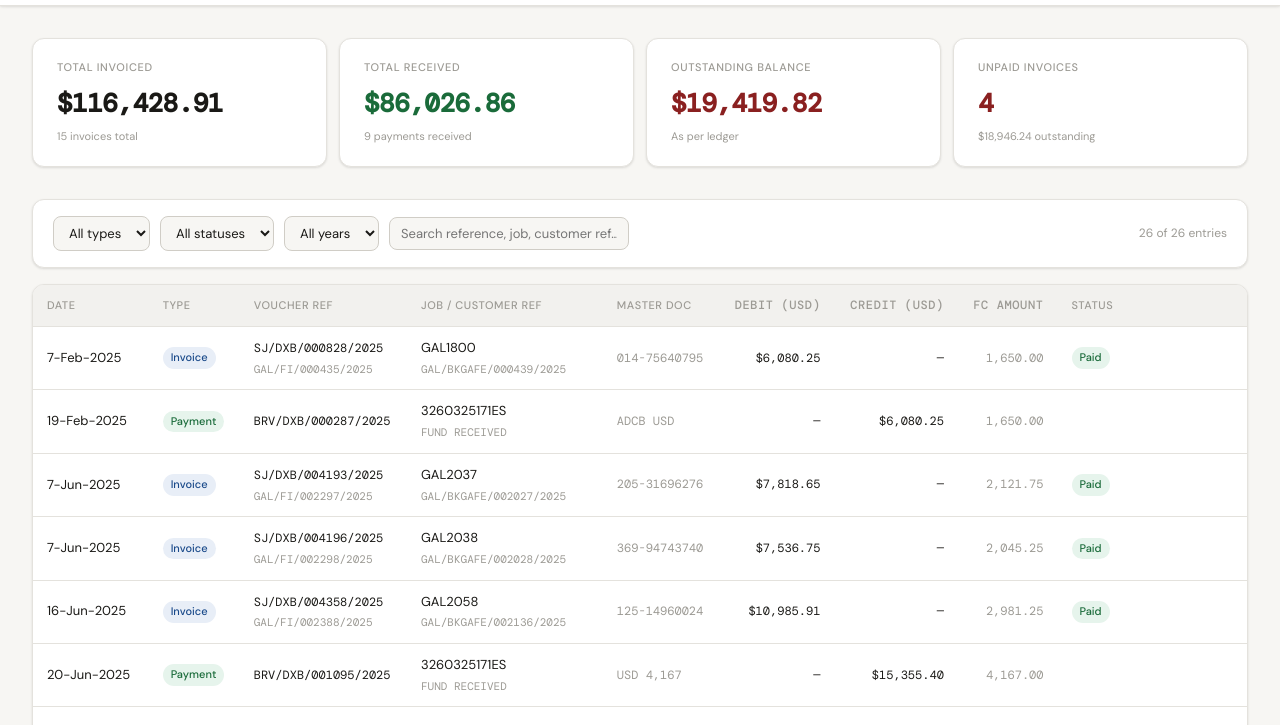
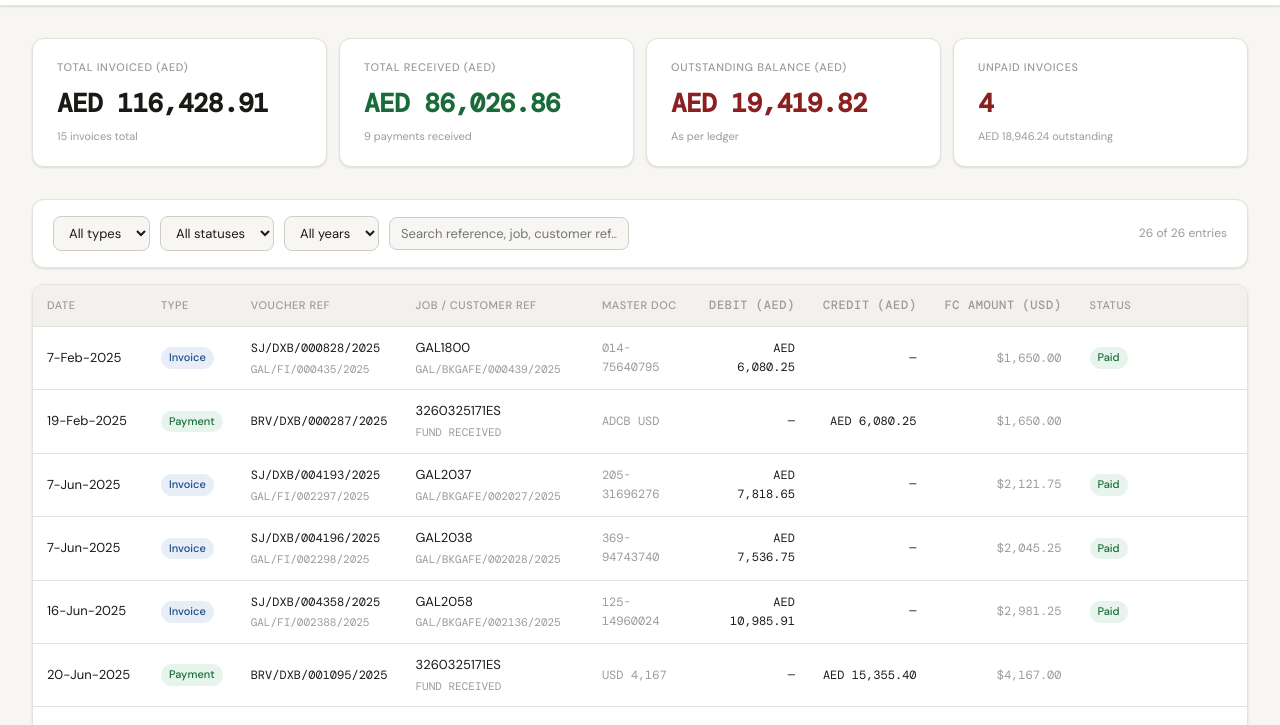
Before and after one commit to umarwmode/galeonaccount, a plain HTML site: page index.html in a window 1280 px wide. Shown: the part 55-780 px from the top of the page. Drawn offline with nearby package versions, Linux system fonts and the light colour scheme.

Commit message:
Change currency labels from USD to AED

```diff
--- a/index.html
+++ b/index.html
@@ -249,17 +249,17 @@
 <main>
   <div class="summary">
     <div class="card">
-      <div class="card-label">Total Invoiced</div>
+      <div class="card-label">Total Invoiced (AED)</div>
       <div class="card-value" id="s-invoiced">—</div>
       <div class="card-sub" id="s-inv-count">—</div>
     </div>
     <div class="card">
-      <div class="card-label">Total Received</div>
+      <div class="card-label">Total Received (AED)</div>
       <div class="card-value success" id="s-paid">—</div>
       <div class="card-sub" id="s-pay-count">—</div>
     </div>
     <div class="card">
-      <div class="card-label">Outstanding Balance</div>
+      <div class="card-label">Outstanding Balance (AED)</div>
       <div class="card-value danger" id="s-balance">—</div>
       <div class="card-sub">As per ledger</div>
     </div>
@@ -301,9 +301,9 @@
           <th>Voucher ref</th>
           <th>Job / Customer ref</th>
           <th>Master doc</th>
-          <th class="num">Debit (USD)</th>
-          <th class="num">Credit (USD)</th>
-          <th class="num">FC amount</th>
+          <th class="num">Debit (AED)</th>
+          <th class="num">Credit (AED)</th>
+          <th class="num">FC amount (USD)</th>
           <th>Status</th>
           <th></th>
         </tr>
@@ -364,19 +364,19 @@
           </select>
         </div>
         <div class="form-group">
-          <label for="f-debit">Debit (USD)</label>
+          <label for="f-debit">Debit (AED)</label>
           <input type="number" id="f-debit" placeholder="0.00" step="0.01" min="0" />
         </div>
         <div class="form-group">
-          <label for="f-credit">Credit (USD)</label>
+          <label for="f-credit">Credit (AED)</label>
           <input type="number" id="f-credit" placeholder="0.00" step="0.01" min="0" />
         </div>
         <div class="form-group">
-          <label for="f-fcdebit">FC debit</label>
+          <label for="f-fcdebit">FC debit (USD)</label>
           <input type="number" id="f-fcdebit" placeholder="0.00" step="0.01" min="0" />
         </div>
         <div class="form-group">
-          <label for="f-fccredit">FC credit</label>
+          <label for="f-fccredit">FC credit (USD)</label>
           <input type="number" id="f-fccredit" placeholder="0.00" step="0.01" min="0" />
         </div>
       </div>
@@ -425,12 +425,12 @@ let editingId = null;
 
 function fmt(n) {
   if (!n || n === 0) return '—';
-  return '$' + Number(n).toLocaleString('en-US', { minimumFractionDigits: 2, maximumFractionDigits: 2 });
+  return 'AED ' + Number(n).toLocaleString('en-US', { minimumFractionDigits: 2, maximumFractionDigits: 2 });
 }
 function fmtFC(d, c) {
   const v = d > 0 ? d : c > 0 ? c : 0;
   if (!v) return '—';
-  return Number(v).toLocaleString('en-US', { minimumFractionDigits: 2, maximumFractionDigits: 2 });
+  return '$' + Number(v).toLocaleString('en-US', { minimumFractionDigits: 2, maximumFractionDigits: 2 });
 }
 function fmtDate(d) {
   if (!d) return '';
@@ -447,13 +447,13 @@ function updateSummary() {
   const totalPaid = payments.reduce((s, r) => s + (r.credit || 0), 0);
   const unpaidAmt = unpaid.reduce((s, r) => s + (r.debit || 0), 0);
 
-  document.getElementById('s-invoiced').textContent = '$' + totalInvoiced.toLocaleString('en-US', { minimumFractionDigits: 2, maximumFractionDigits: 2 });
+  document.getElementById('s-invoiced').textContent = 'AED ' + totalInvoiced.toLocaleString('en-US', { minimumFractionDigits: 2, maximumFractionDigits: 2 });
   document.getElementById('s-inv-count').textContent = invoices.length + ' invoices total';
-  document.getElementById('s-paid').textContent = '$' + totalPaid.toLocaleString('en-US', { minimumFractionDigits: 2, maximumFractionDigits: 2 });
+  document.getElementById('s-paid').textContent = 'AED ' + totalPaid.toLocaleString('en-US', { minimumFractionDigits: 2, maximumFractionDigits: 2 });
   document.getElementById('s-pay-count').textContent = payments.length + ' payments received';
-  document.getElementById('s-balance').textContent = '$19,419.82';
+  document.getElementById('s-balance').textContent = 'AED 19,419.82';
   document.getElementById('s-unpaid').textContent = unpaid.length;
-  document.getElementById('s-unpaid-amt').textContent = '$' + unpaidAmt.toLocaleString('en-US', { minimumFractionDigits: 2, maximumFractionDigits: 2 }) + ' outstanding';
+  document.getElementById('s-unpaid-amt').textContent = 'AED ' + unpaidAmt.toLocaleString('en-US', { minimumFractionDigits: 2, maximumFractionDigits: 2 }) + ' outstanding';
 }
 
 function renderTable() {
@@ -609,7 +609,7 @@ function deleteEntry(id) {
 }
 
 function exportCSV() {
-  const headers = ['Date','Type','Voucher Ref','ARAP Ref','Job No','Customer Ref','Master Doc','Debit USD','Credit USD','FC Debit','FC Credit','Status'];
+  const headers = ['Date','Type','Voucher Ref','ARAP Ref','Job No','Customer Ref','Master Doc','Debit AED','Credit AED','FC Debit USD','FC Credit USD','Status'];
   const rows = data.map(r => [
     fmtDate(r.date), r.type, r.voucher, r.arap, r.job, r.custRef, r.master,
     r.debit || '', r.credit || '', r.fcDebit || '', r.fcCredit || '', r.status
```
